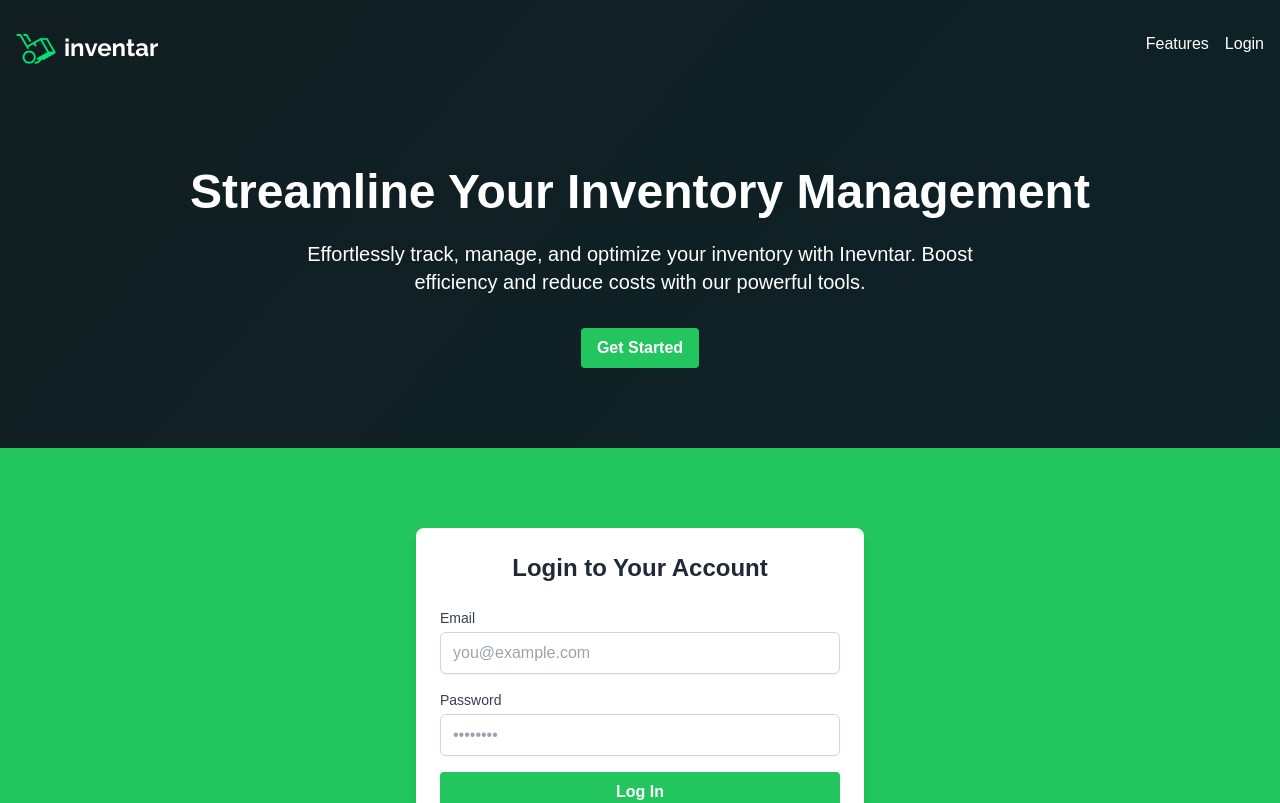
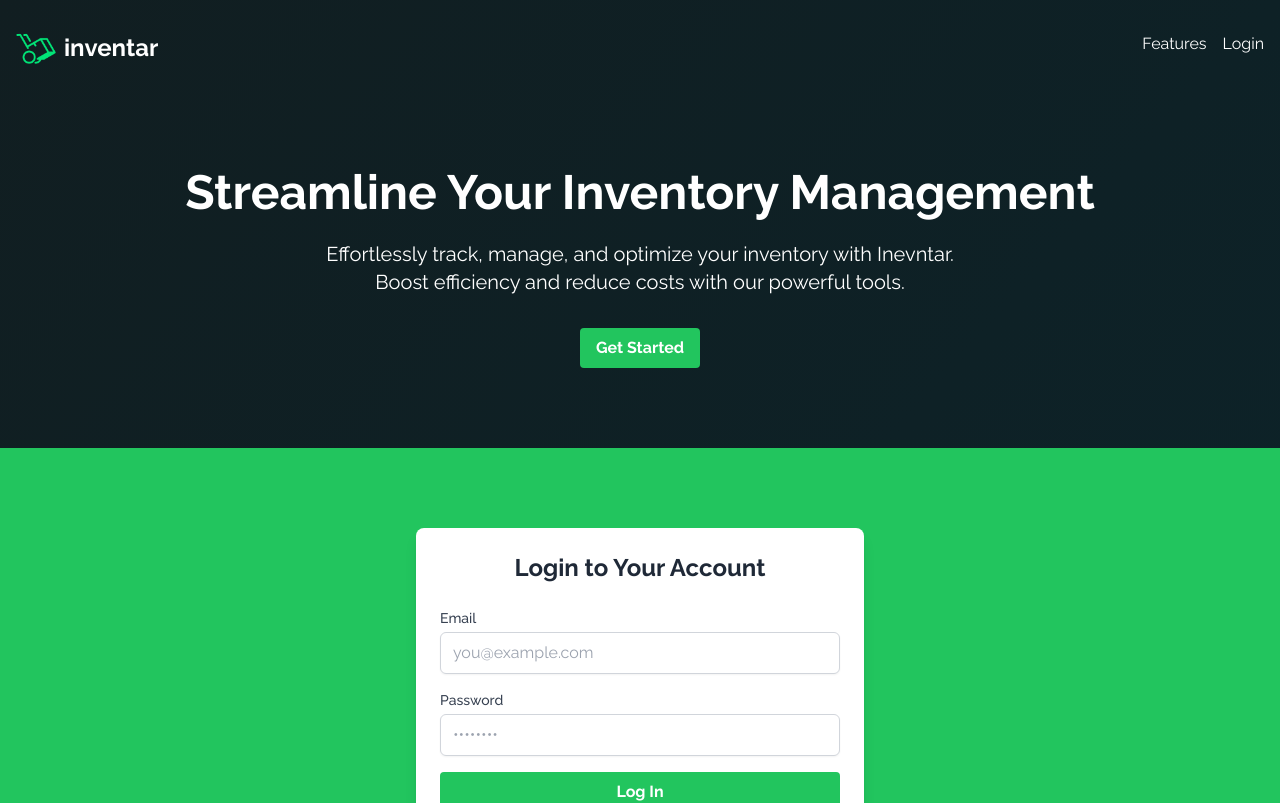
Before and after one commit to awindsr/inventar, a Next.js app: page / in a window 1280 px wide. Shown: the top 803 px of the page. Built offline with nearby package versions, Linux system fonts and the light colour scheme; no server answers.

Commit message:
update: font family

```diff
--- a/components/ui/SignIn.tsx
+++ b/components/ui/SignIn.tsx
@@ -26,7 +26,7 @@ export function SignIn() {
   };
 
   return (
-    <div className="min-h-screen bg-custom-gradient text-white">
+    <div className="min-h-screen bg-custom-gradient text-white font-raleway">
       <header className="container mx-auto px-4 py-6 flex justify-between items-center">
         <div className="flex items-end justify-center gap-2">
           <Image
```
